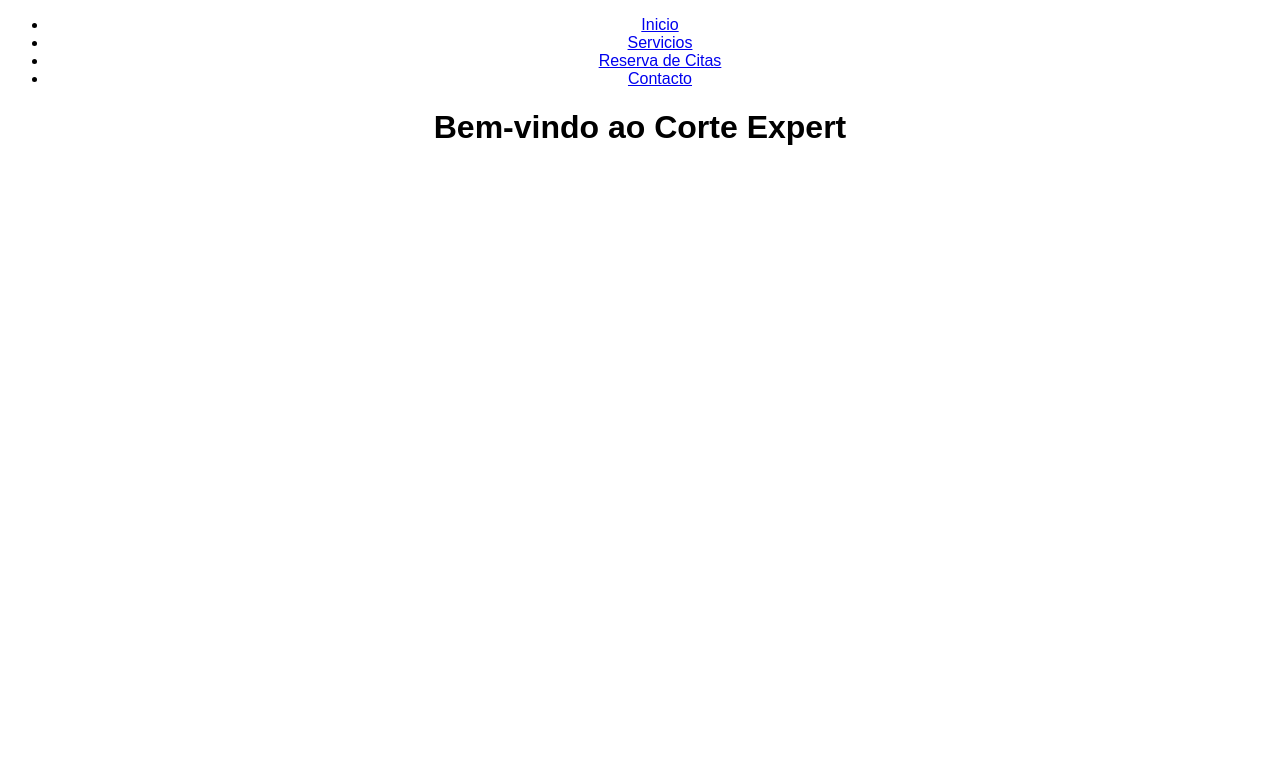
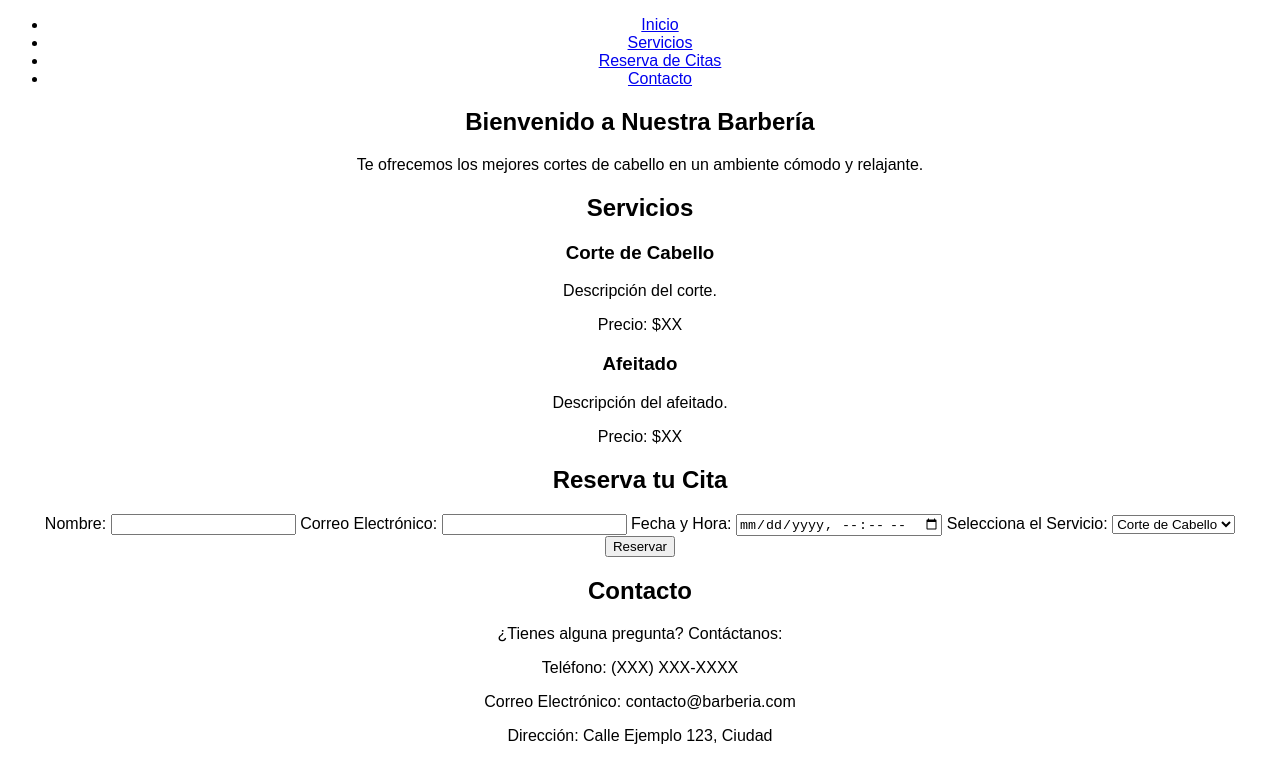
Before and after one commit to Chixpixtix/CorteExpert, a plain HTML site: page index.html in a window 1280 px wide. Drawn offline with Linux system fonts and the light colour scheme; files that its build step writes are made by us from their sources.

Commit message:
Update index.html

```diff
--- a/index.html
+++ b/index.html
@@ -3,9 +3,12 @@
 <head>
     <meta charset="UTF-8">
     <meta name="viewport" content="width=device-width, initial-scale=1.0">
-    <title>Corte Expert System</title>
-     <link rel="stylesheet" href="styles.css">
+    <title>Barbería</title>
+    <link rel="stylesheet" href="css/styles.css"> <!-- Enlace al archivo CSS -->
 </head>
+<body>
+
+    <!-- Barra de Navegación -->
     <nav>
         <ul>
             <li><a href="#home">Inicio</a></li>
@@ -14,8 +17,61 @@
             <li><a href="#contact">Contacto</a></li>
         </ul>
     </nav>
-<body>
-    <h1>Bem-vindo ao Corte Expert</h1>
-    <script src="script.js"></script>
+
+    <!-- Sección de Bienvenida (Inicio) -->
+    <section id="home">
+        <h1>Bienvenido a Nuestra Barbería</h1>
+        <p>Te ofrecemos los mejores cortes de cabello en un ambiente cómodo y relajante.</p>
+    </section>
+
+    <!-- Sección de Servicios -->
+    <section id="services">
+        <h2>Servicios</h2>
+        <div class="service">
+            <h3>Corte de Cabello</h3>
+            <p>Descripción del corte.</p>
+            <p>Precio: $XX</p>
+        </div>
+        <div class="service">
+            <h3>Afeitado</h3>
+            <p>Descripción del afeitado.</p>
+            <p>Precio: $XX</p>
+        </div>
+    </section>
+
+    <!-- Sección de Reserva de Citas -->
+    <section id="appointments">
+        <h2>Reserva tu Cita</h2>
+        <form>
+            <label for="name">Nombre:</label>
+            <input type="text" id="name" name="name" required>
+
+            <label for="email">Correo Electrónico:</label>
+            <input type="email" id="email" name="email" required>
+
+            <label for="date">Fecha y Hora:</label>
+            <input type="datetime-local" id="date" name="date" required>
+
+            <label for="service">Selecciona el Servicio:</label>
+            <select id="service" name="service" required>
+                <option value="haircut">Corte de Cabello</option>
+                <option value="shave">Afeitado</option>
+                <option value="beard">Arreglo de Barba</option>
+            </select>
+
+            <button type="submit">Reservar</button>
+        </form>
+    </section>
+
+    <!-- Sección de Contacto -->
+    <section id="contact">
+        <h2>Contacto</h2>
+        <p>¿Tienes alguna pregunta? Contáctanos:</p>
+        <p>Teléfono: (XXX) XXX-XXXX</p>
+        <p>Correo Electrónico: contacto@barberia.com</p>
+        <p>Dirección: Calle Ejemplo 123, Ciudad</p>
+    </section>
+
+    <script src="js/scripts.js"></script> <!-- Enlace al archivo JS -->
 </body>
 </html>
```
Lines whose indentation alone changed are shown as unchanged.
